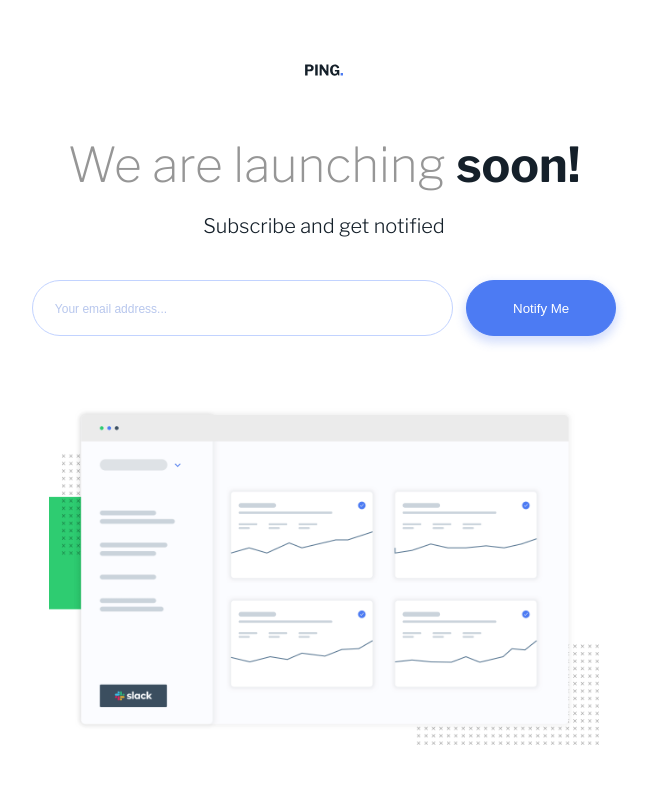
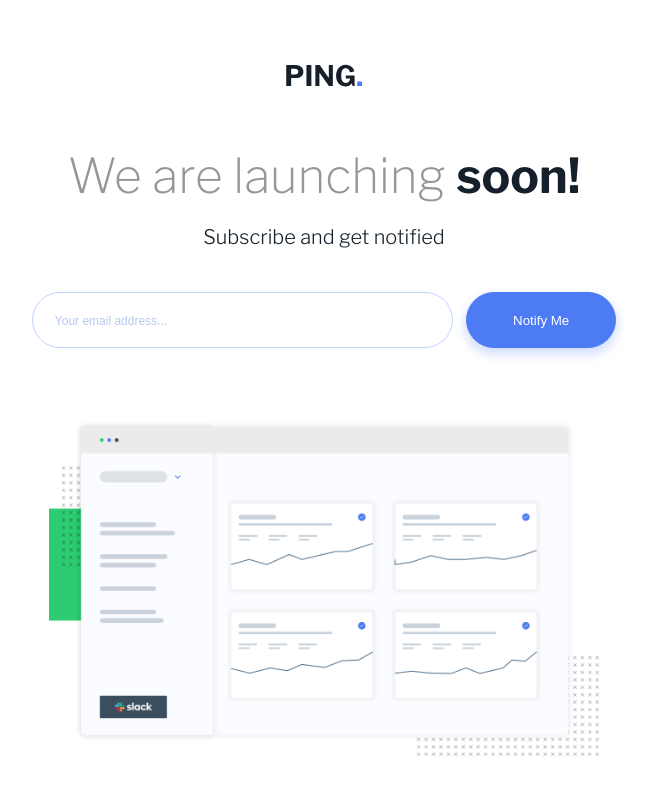
Before and after one commit to ltc870/pingsinglecolumncomingsoon, a React (Vite) app: page / in a window 1280 px wide. Shown: the top 800 px of the page, without its empty margins (316-967 px from the left). Built offline with nearby package versions, Linux system fonts and the light colour scheme.

Commit message:
adjust size of main logo

```diff
--- a/src/css/styles.css
+++ b/src/css/styles.css
@@ -167,7 +167,7 @@ body {
   }
 
   .main-logo {
-    width: 3%;
+    width: 6%;
   }
 
   .main-title {
```
